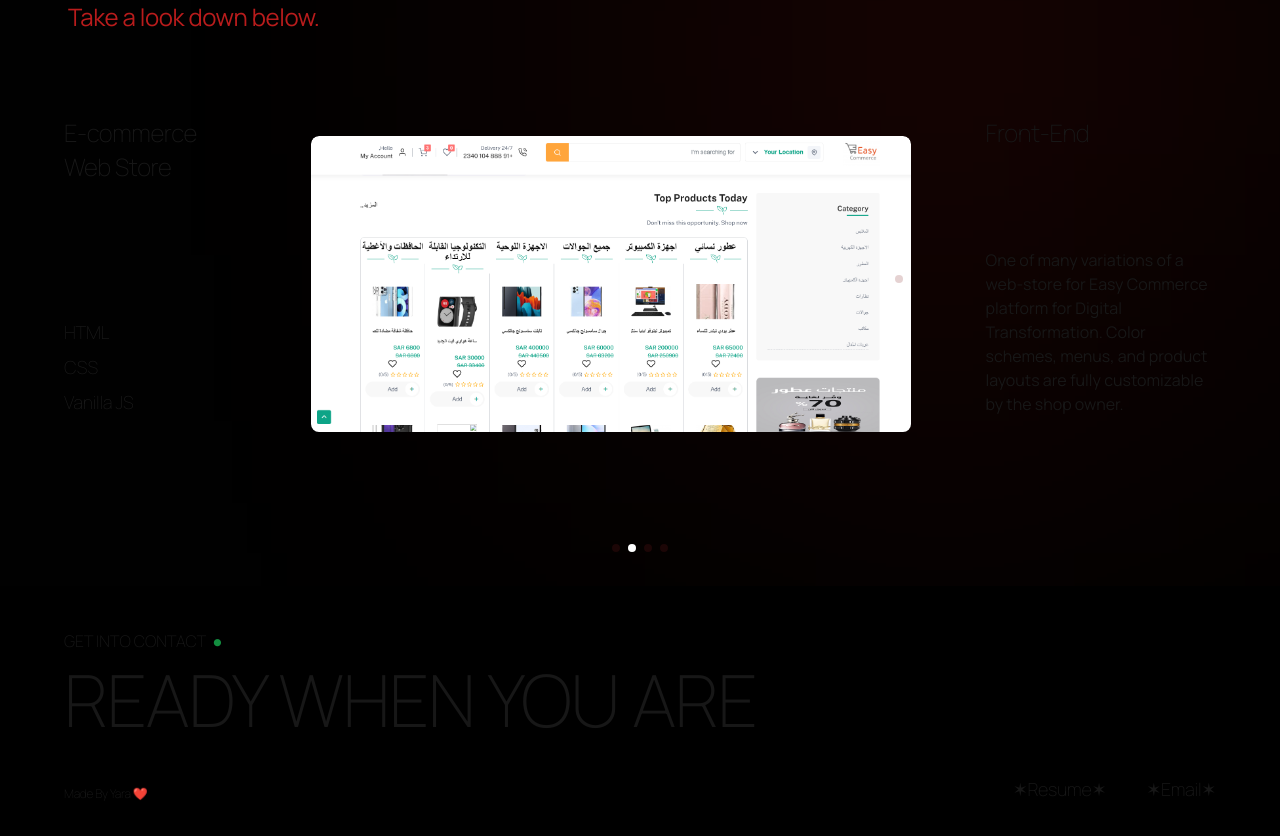
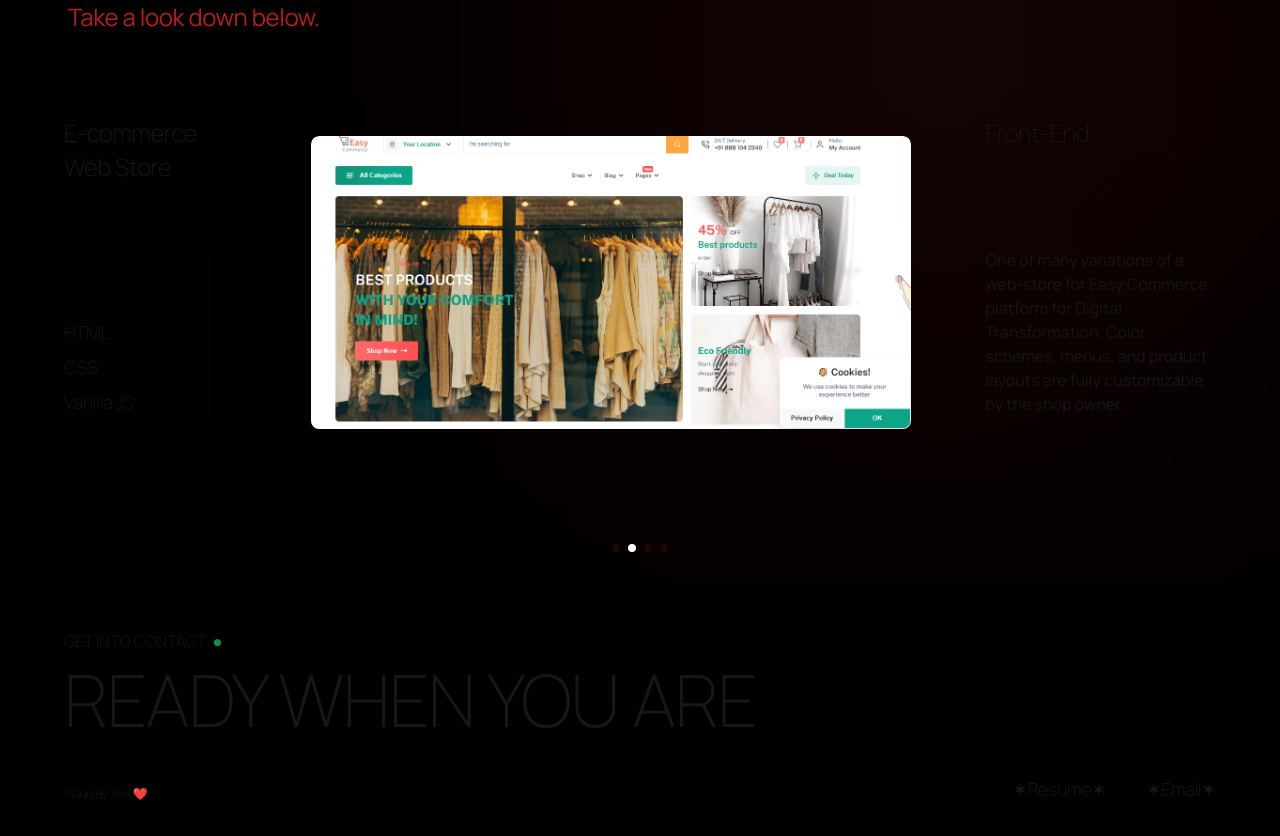
Before and after one commit to Surefire10/surefire-v2, a Next.js app: page / in a window 1280 px wide. Shown: the part 1282-2118 px from the top of the page. Built offline with nearby package versions, Linux system fonts and the light colour scheme.

Commit message:
done like this dude

```diff
--- a/public/content/content.ts
+++ b/public/content/content.ts
@@ -1,10 +1,17 @@
-/* eslint-disable @typescript-eslint/no-require-imports */
+import trill1 from "../images/trill1.png";
+import trill2 from "../images/trill2.png";
+import easy1 from "../images/easy1.png";
+import easy2 from "../images/easy1.png";
+import pic1 from "../images/pic1.png";
+import pic2 from "../images/pic2.png";
+import pick1 from "../images/pick1.png";
+
 export const content = [
   {
     id: "0",
     title: "Trill",
     link: "",
-    images: [require("../images/trill1.png"), require("../images/trill2.png")],
+    images: [trill1, trill2],
     description:
       "A guitar's player best friend! Look up chords using the fretboard and find new chord positions in the chord library.",
     scope: "Full-stack",
@@ -14,7 +21,7 @@ export const content = [
     id: "1",
     title: "E-commerce Web Store",
     link: "",
-    images: [require("../images/easy1.png"), require("../images/easy2.png")],
+    images: [easy1, easy2],
     description:
       "One of many variations of a web-store for Easy Commerce platform for Digital Transformation. Color schemes, menus, and product layouts are fully customizable by the shop owner.",
     scope: "Front-End",
@@ -23,7 +30,7 @@ export const content = [
   {
     id: "2",
     title: "PictureThis",
-    images: [require("../images/pic1.png"), require("../images/pic2.png")],
+    images: [pic1, pic2],
     link: "https://github.com/Surefire10/picturethis",
     description:
       "This is my take on a GPIS (Graphical Password by Image Segmentation)  system. It is intended to add an additional layer of security to your standard username and password combination while also being easier to remember than other text-based verification methods like security questions, etc.",
@@ -34,7 +41,7 @@ export const content = [
   {
     id: "3",
     title: "Pick-a-Color",
-    images: [require("../images/pick1.png")],
+    images: [pick1],
     link: "https://github.com/Surefire10/pick-a-color",
     description:
       "This browser extension allows userSs to pick a color from any pixel on their screen, change its hue and opacity or pick an entirely different color. Compatible with Chrome, Edge and Opera. Coming soon to Chrome Extension Store!",
--- a/src/app/sections/builds.tsx
+++ b/src/app/sections/builds.tsx
@@ -69,9 +69,9 @@ export function Builds() {
                         }}
                       >
                         {project.images &&
-                          project.images.map((image) => {
+                          project.images.map((image, index) => {
                             return (
-                              <SwiperSlide key={image}>
+                              <SwiperSlide key={index}>
                                 <div className="w-[380px] md:[490px] lg:w-[600px] rounded-lg  ">
                                   <Image
                                     src={image}
```
